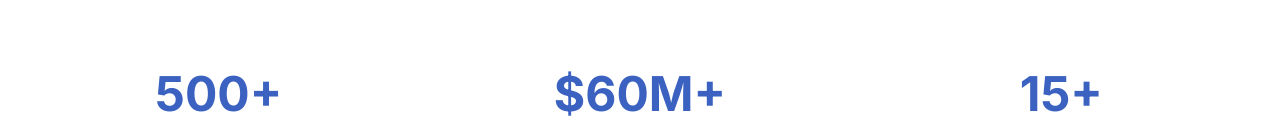
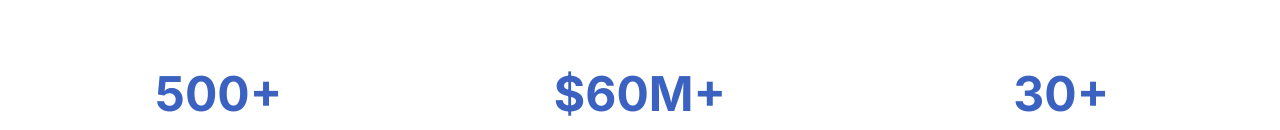
Before and after one commit to manjulakerai/ausvest-build-brilliance, a React (Vite) app: page / in a window 1280 px wide. Shown: the part 810-940 px from the top of the page. Built offline with nearby package versions, Linux system fonts and the light colour scheme.

Commit message:
Update experience stat
Updated the experience stat to reflect 30+ years.

```diff
--- a/src/components/StatsSection.tsx
+++ b/src/components/StatsSection.tsx
@@ -43,7 +43,7 @@ const StatsSection = () => {
         <div className="grid grid-cols-1 md:grid-cols-3 gap-12 text-center">
           <StatItem value="500+" label="Projects Completed" delay={0.1} />
           <StatItem value="$60M+" label="Total Project Value" delay={0.2} />
-          <StatItem value="15+" label="Years Experience" delay={0.3} />
+          <StatItem value="30+" label="Years Experience" delay={0.3} />
         </div>
       </div>
     </section>
```
